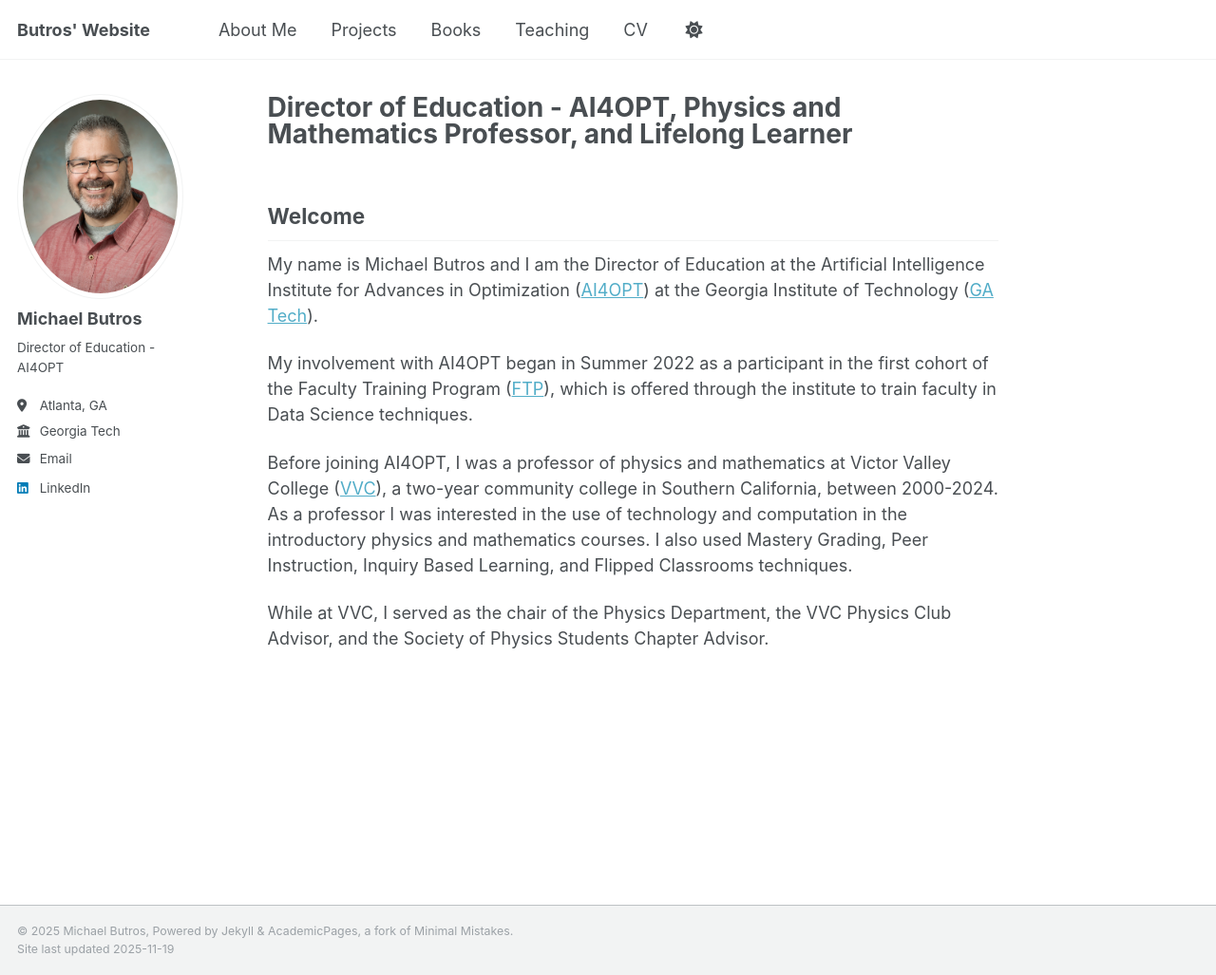
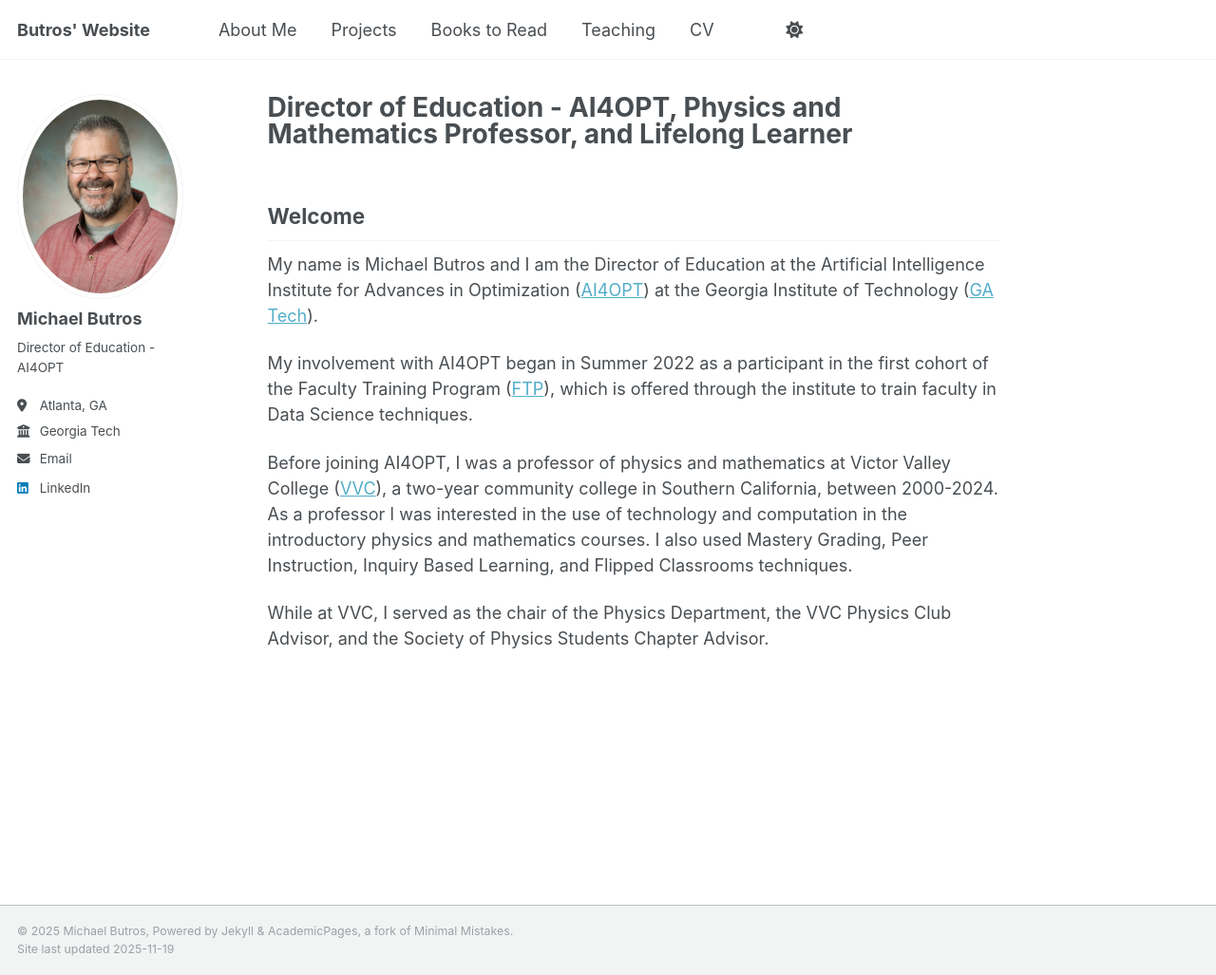
Before and after one commit to MButros/MButros.github.io, a Jekyll site: the page built from _pages/about.md, in a window 1280 px wide and 1027 px high. Shown: the whole window at 95% size. Built offline with Jekyll 4.4.1, drawn with Linux system fonts in a browser that asks for light colours.

Commit message:
Update navigation.yml

```diff
--- a/_data/navigation.yml
+++ b/_data/navigation.yml
@@ -14,7 +14,7 @@
   - title: "Projects"
     url: /projects/
 
-  - title: "Books"
+  - title: "Books to Read"
     url: /books/
 
   - title: "Teaching"
@@ -23,6 +23,9 @@
   - title: "CV"
     url: /cv/
 
+  - titke: "Talks"
+    url: /Talks/
+
  # - title: "Data Projects"
  #   url: /stuff/
 
```
